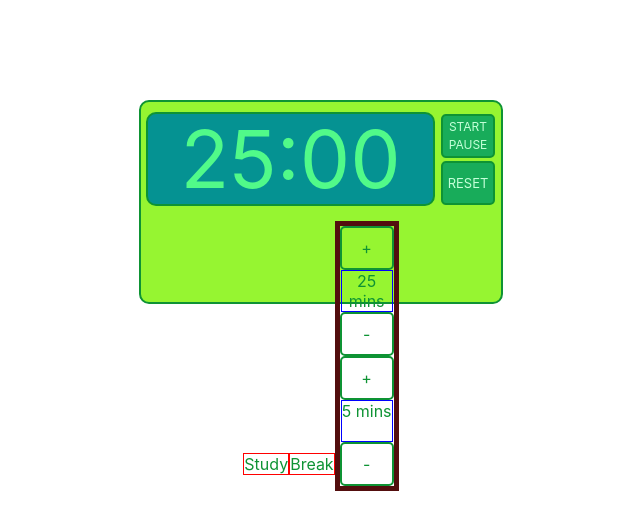
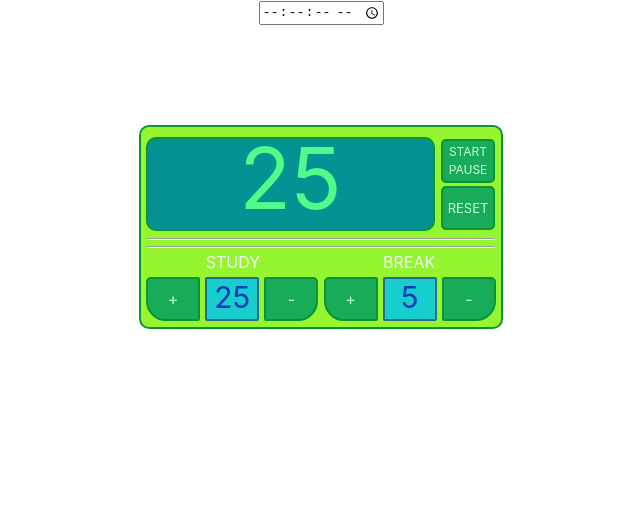
Before and after one commit to Reon-Richards/FCC-25plus5-Timer, a React (Create React App) app: page / in a window 1280 px wide. Shown: the top 530 px of the page, without its empty margins (319-959 px from the left). Built offline with nearby package versions, Linux system fonts and the light colour scheme.

Commit message:
finished App.css, added to states to App.js

```diff
--- a/src/App.css
+++ b/src/App.css
@@ -14,17 +14,15 @@
   }
 
 .timeDisplay{
-    display: flex;
-    justify-content: center;
     align-items: center;
+    padding-top:-px;
     background-color: rgb(5, 146, 146);
-    font-size: 80px;
-    vertical-align: middle;
+    font-size: 85px;
     color: rgb(81, 250, 137);
-    line-height: 40px;
     margin: 10px  5px 15px 5px;
     border: 2px solid  rgb(14, 147, 52);
     height: 90px;
+    line-height:80px;
     width: 285px;
     text-align:center;
     border-radius: 10px;
@@ -62,67 +60,73 @@
     border: 2px solid  rgb(14, 147, 52);
     height: 40px;
     width: 50px;
+    color: rgb(196, 255, 216);
     text-align:center;
-    border-radius: 5px;
-  }
-
-   {/*
-  #session-increment{
-     {/*margin-top: 45px;
-   // margin-left: 5px;
-
-
-  #session-decrement{
-   margin-top: -43px;
-   // margin-left: 125px;
+    background-color: rgb(24, 172, 90);
 
   }
 
-  #break-increment{
-   {/*margin-top: -43px;
-   // margin-left: 185px;
+  #break-increment, #session-increment{
+    border-radius: 5px 2px 2px 20px;
   }
 
-  #break-decrement{
-    {/*margin-top: -44px;
-    //margin-left: 300px;
-
-  }
-  */}
-
-
-  .button-container{
-    display: inline-block;
-    border: 5px solid rgb(83, 14, 14);
-
+  #break-decrement, #session-decrement{
+    border-radius: 2px 5px 20px 2px;
   }
 
+  .button-container, .label-container{
+    display: flex;
+    justify-content: space-evenly;
+    padding-top: 5px;
+     }
+
+  .label-container{
+    color: rgb(244, 247, 245);
+    margin-top:-9px;
+  }
+
+  #hr1{
+  margin-top:-8px;
+  margin-left: 6px;
+  margin-right: 6px;
+  }
+
+  #hr2{
+    margin-top:-2px;
+    margin-left: 6px;
+    margin-right: 6px;
+    }
 
   .label{
     display: inline-block;
-    border: 1px solid red;
     }
 
   #session-label{
-
+    width: 140px;
+     margin-left: -4%
     }
 
-
   #break-label{
-
+    width: 140px;
+       margin-right: -4%
   }
 
    .inputDisplay{
     display: inline-block;
-    border: 1px solid blue;
+    border: 2px solid rgb(38, 106, 140);
+    background-color: rgb(23, 205, 205);
     height: 40px;
     width: 50px;
+    border-radius: 2px;
+    color: rgb(5, 57, 189);
+    font-size: 30px;
+
   }
 
   #session-length{
-    border: 1px solid blue;
+
   }
 
   #break-length{
-    border: 1px solid blue;
+
   }
--- a/src/App.js
+++ b/src/App.js
@@ -1,28 +1,60 @@
 import './App.css';
+import { useState, useEffect } from "react";
 
 function App() {
+
+  const [running, setRunning] = useState(false)
+  const [timeRemaining, setTimeRemaining] = useState(25)
+  const [inStudy, setInStudy] = useState(false)
+  const [inBreak, setInBreak] = useState(false)
+  const [countTD, setCountTD] = useState(25)
+  const [countSD, setCountSD] = useState(25)
+  const [countBD, setCountBD] = useState(5)
+
+
+
+  function clickReset(){
+    setRunning(false);
+    setInStudy(true);
+    setInBreak(false);
+    setCountTD(25);
+    setCountSD(25);
+    setCountBD(5);
+   console.log(running, inStudy, inBreak, countTD, countSD, countBD)
+
+  }
+
+
+
+
+
+
+
+
+
+
+
+
+
   return (
     <div className="App">
+        <input type="time" step='1' min="00:00:00" max="20:00:00"></input>
         <div className = "timer">
-          <div className = "timeDisplay" id="timer-label">25:00</div>
+          <div className = "timeDisplay" id="timer-label">{countTD}</div>
           <div className = "startResetBtn"  id="start_stop">START<br></br>PAUSE</div>
-          <div className = "startResetBtn" id="reset">RESET</div>
-
-          <label className = "label" id="session-label">Study</label>
-
-          <label  className = "label" id="break-label">Break</label>
-
+          <div className = "startResetBtn" id="reset" onClick={() => clickReset()}>RESET</div>
+          <hr id="hr1" ></hr>
+          <hr id="hr2"></hr>
+          <div className = "label-container">
+            <label className = "label" id="session-label">STUDY</label>
+            <label className = "label" id="break-label">BREAK</label>
+          </div>
           <div className = "button-container">
             <div className = "adjustBtn" id="session-increment">+</div>
-
-          <div className = "inputDisplay" id="session-length">25 mins</div>
-
+            <div className = "inputDisplay" id="session-length">{countSD}</div>
             <div className = "adjustBtn" id="session-decrement">-</div>
-
             <div className = "adjustBtn" id="break-increment">+</div>
-
-          <div className = "inputDisplay" id="break-length">5 mins</div>
-
+            <div className = "inputDisplay" id="break-length">{countBD}</div>
             <div className = "adjustBtn" id="break-decrement">-</div>
         </div>
       </div>
```
Lines whose indentation alone changed are shown as unchanged.
